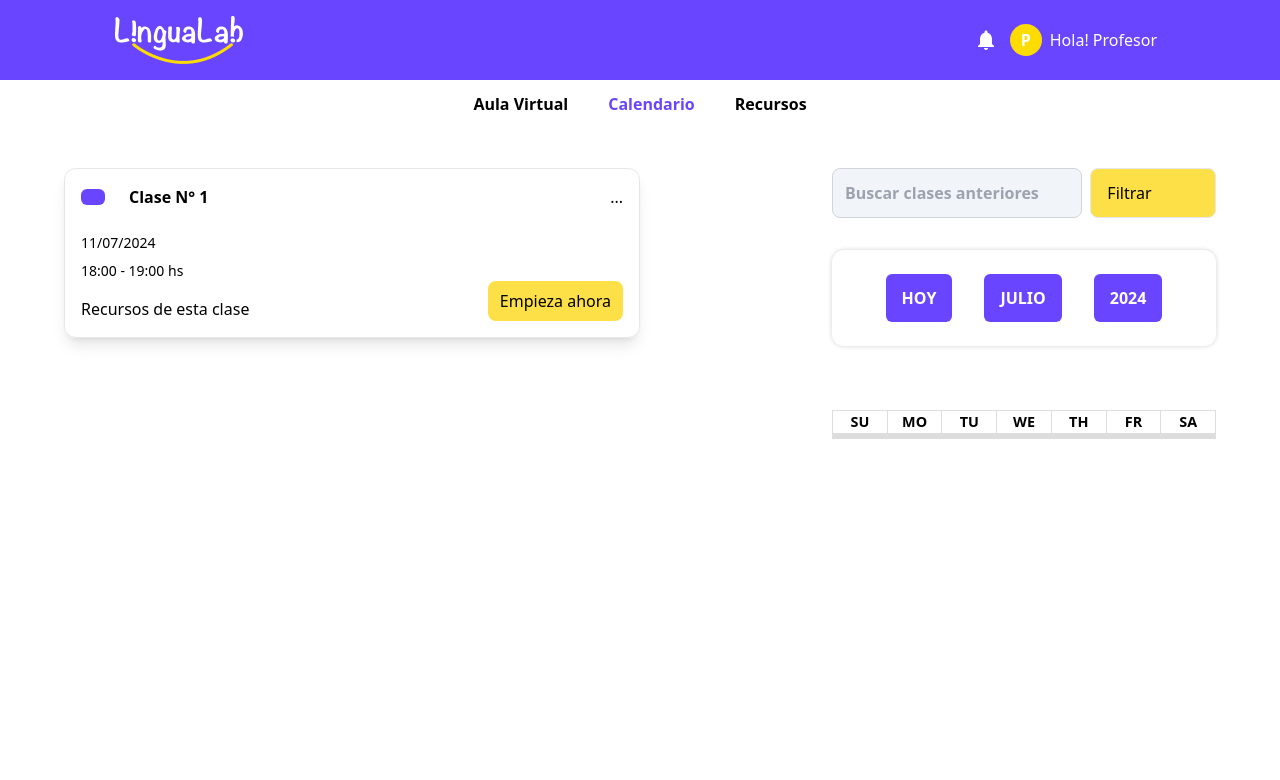
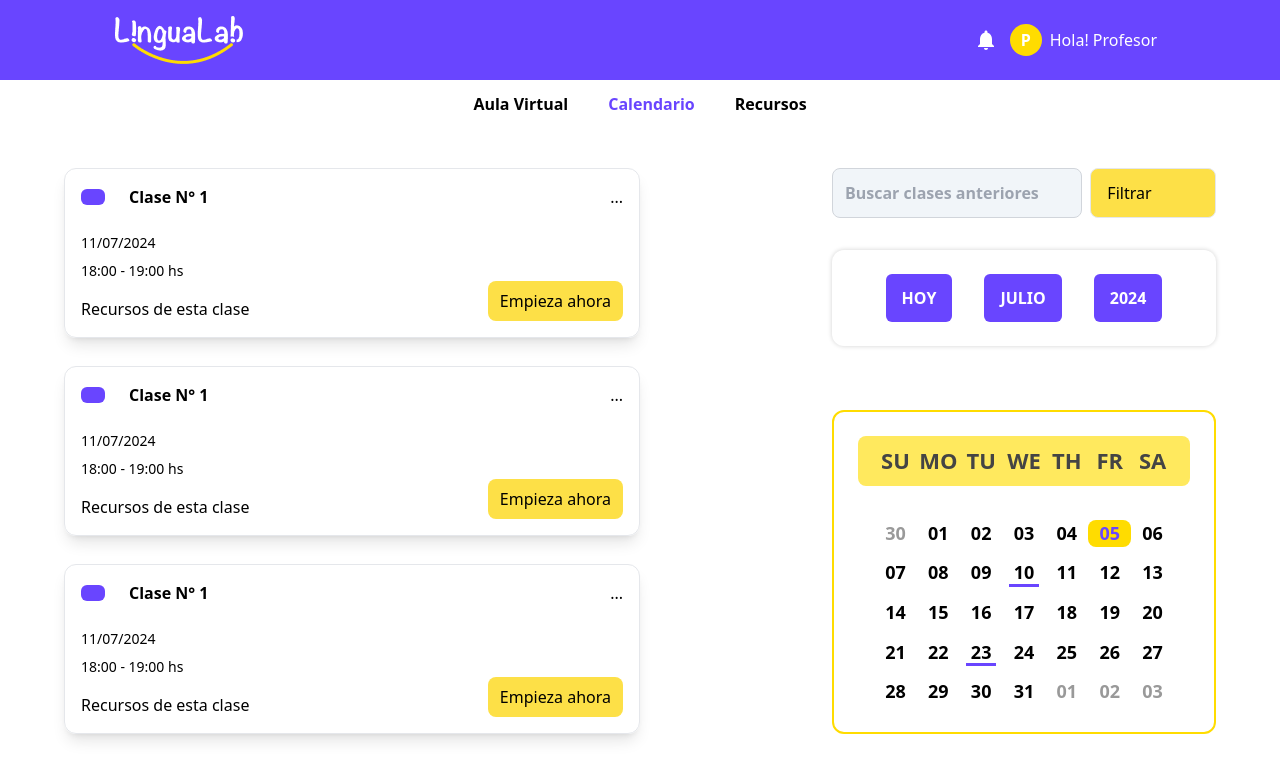
Before and after one commit to FooTalent/Lingualab, a React (Vite) app in the folder client/: page /calendario in a window 1280 px wide. Shown: the top 780 px of the page. Built offline with nearby package versions, Linux system fonts and the light colour scheme.

Commit message:
Finalizados estilos react-big-calendar

```diff
--- /dev/null
+++ b/client/src/components/user/calendar/Day.jsx
@@ -0,0 +1,18 @@
+import React from 'react'
+
+export default function ToolBar({ date, label, checkEvent, setDate }) {
+    const { hasEvent, isSelected } = checkEvent;
+    return (
+        <>
+            <button
+                onClick={() => {
+                    setDate(date);
+                }}
+            >
+                {label}
+
+            </button>
+            {hasEvent && !isSelected && <span className="event-indicator"></span>}
+        </>
+    )
+}
--- a/client/src/components/user/calendar/UserCalendar.jsx
+++ b/client/src/components/user/calendar/UserCalendar.jsx
@@ -3,18 +3,45 @@ import { Calendar, momentLocalizer } from 'react-big-calendar';
 import 'react-big-calendar/lib/css/react-big-calendar.css';
 import moment from 'moment'
 import ToolBar from './ToolBar';
+import './userCalendar.css'
+import Day from './Day'
 
 const localizer = momentLocalizer(moment);
 
 export default function UserCalendar({ props }) {
     const [selectedDate, setSelectedDate] = useState(new Date());
     const [monthName, setMonthName] = useState('');
+    const [events, setEvents] = useState([])
     const options = { month: 'long' };
 
+    // Cambia el número de mes a texto para setearlo en toolbar
     useEffect(() => {
         const newMonth = new Intl.DateTimeFormat('es-ES', options).format(selectedDate);
         setMonthName(newMonth);
     }, [selectedDate]);
+
+    // Setea los eventos
+    useEffect(() => {
+        const initialEvents = [
+            {
+                title: 'Clase 1',
+                start: new Date(2024, 6, 23, 10, 0),
+                end: new Date(2024, 6, 23, 11, 0)
+            },
+            {
+                title: 'Clase 1',
+                start: new Date(2024, 6, 5, 10, 0),
+                end: new Date(2024, 6, 5, 11, 0)
+            },
+            {
+                title: 'Clase 1',
+                start: new Date(2024, 6, 10, 10, 0),
+                end: new Date(2024, 6, 10, 11, 0)
+            }
+        ]
+
+        setEvents(initialEvents)
+    }, [])
 
     const handleNavigate = (date) => {
         setSelectedDate(date);
@@ -30,38 +57,48 @@ export default function UserCalendar({ props }) {
         );
     };
 
+    // Formato de días de la semana (DO, LU, MA, etc.)
     const formats = {
         weekdayFormat: (date, culture, localizer) =>
             localizer.format(date, 'dd', culture).toUpperCase(),
     }
+
+    const eventPropGetter = () => {
+        return {
+            style: { display: 'none' },
+        };
+    };
+
+    const checkEventForDate = (date) => {
+        const isSameDay = (date1, date2) => moment(date1).isSame(date2, 'day');
+        const hasEvent = events.some((event) => isSameDay(event.start, date));
+        const isSelected = isSameDay(selectedDate, date);
+
+        return { hasEvent, isSelected };
+    };
 
     return (
         <Calendar
             localizer={localizer}
             onView={'month'}
             onNavigate={(handleNavigate)}
-            className={'!p-0 flex flex-col gap-16 mt-8 min-h-1'}
+            className={'!p-0 flex flex-col gap-16 mt-8 min-h-36'}
             formats={formats}
             date={selectedDate}
+            events={events}
+            eventPropGetter={eventPropGetter}
             components={{
                 toolbar: () => (
                     <ToolBar selectedDate={selectedDate} isToday={isToday} monthName={monthName} />
                 ),
                 month: {
                     header: ({ label }) => (
-                        <div className=''>
+                        <div>
                             {label}
                         </div>
                     ),
                     dateHeader: ({ date, label }) => (
-                        <button
-                            className="px-2 py-1 bg-yellow-300"
-                            onClick={() => {
-                                setSelectedDate(date);
-                            }}
-                        >
-                            {label}
-                        </button>
+                        <Day date={date} label={label} checkEvent={checkEventForDate(date)} setDate={setSelectedDate} />
                     )
                 }
             }}
--- /dev/null
+++ b/client/src/components/user/calendar/userCalendar.css
@@ -0,0 +1,68 @@
+
+/* Contenedor calendario */
+.rbc-month-view {
+    border: 2px solid #FFDC00;
+    padding: 24px;
+    border-radius: 12px;
+}
+
+/* Cabecero calendario */
+.rbc-month-header {
+    background-color: #FFE95E;
+    padding: 12px 16px;
+    border-radius: 8px;
+    display: flex;
+    justify-content: space-between;
+    margin-bottom: 1.5rem;
+}
+
+/* Items del cabecero */
+.rbc-header.rbc-header {
+    padding: 0;
+    border: none;
+    color: #444444;
+    font-weight: 600;
+    line-height: 25.78px;
+    font-size: 22px;
+    text-align: center;
+}
+
+/* Fila de calendario */
+.rbc-month-row.rbc-month-row {
+    padding: 0 16px;
+    border: none;
+    margin-top: 10px;
+}
+
+.rbc-row-bg {
+    display: inline;
+}
+
+/* Día en calendario */
+.rbc-date-cell {
+    text-align: center;
+    padding: 0;
+    font-size: 18px;
+    font-weight: 600;
+    border-radius: 8px;
+}
+
+/* Día seleccionado */
+.rbc-date-cell.rbc-current {
+    background-color: #FFDC00;
+    color: #6945FF;
+}
+
+/* Barra de evento */
+.event-indicator {
+    position: absolute;
+    border-bottom: 3px solid #6945FF;
+    width: 70%;
+    top: 90%;
+    left: 50%;
+    transform: translate(-50%);
+}
+
+.rbc-date-cell {
+    position: relative;
+}
--- a/client/src/views/user/DashboardCalendar.jsx
+++ b/client/src/views/user/DashboardCalendar.jsx
@@ -5,7 +5,7 @@ import { useAppStore } from "../../store/useAppStore";
 
 export default function DashboardCalendar() {
     // const { classes } = useAppStore()
-    const classes = ['']
+    const classes = ['', '', '']
 
     return (
         <main className='flex flex-wrap justify-between px-16'>
```
